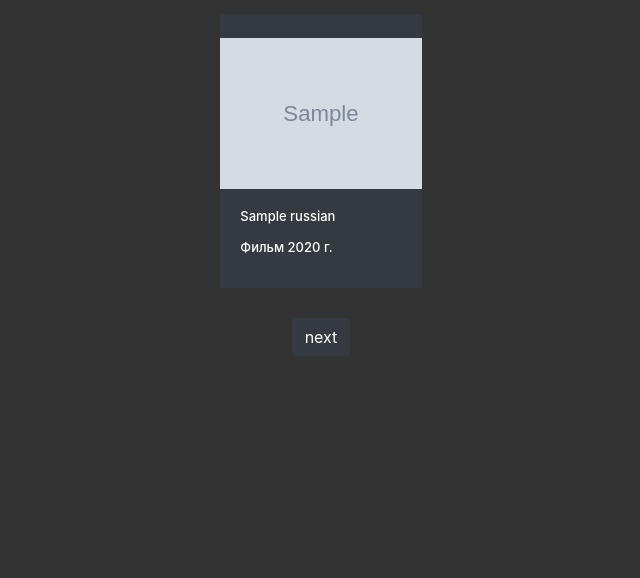
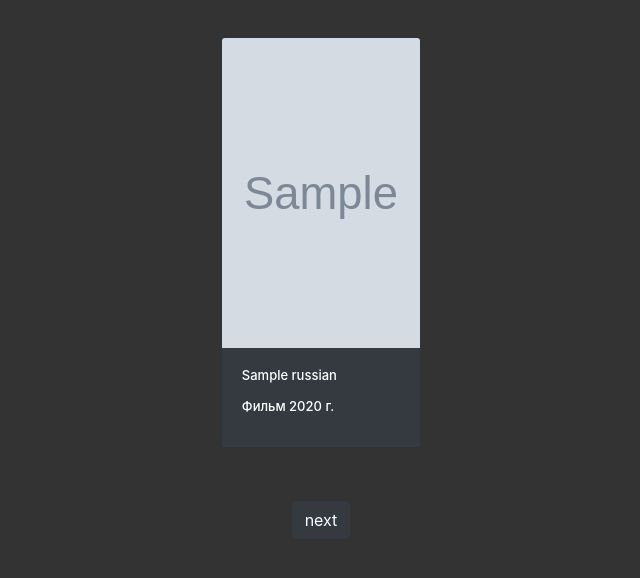
Before and after one commit to arman199611/nayi-kino, a Symfony app: template templates/base.html.twig in a window 1280 px wide. Shown: the part 54-632 px from the top of the page, without its empty margins (319-959 px from the left). Run offline with Twig, Linux system fonts and the light colour scheme; the template is opened without the code that fills it: most values are stand-ins (such as "Sample title", 1, 10 or a date in 2020); grey boxes marked "Sample" are stand-in pictures; some libraries are stand-ins or nearby versions.

Commit message:
style set

```diff
--- a/public/css/style.css
+++ b/public/css/style.css
@@ -51,6 +51,7 @@ body{
 .card{
     cursor: pointer;
     color: white;
+    min-height: 411px;
 }
 
 .card:hover{
--- a/templates/base.html.twig
+++ b/templates/base.html.twig
@@ -46,11 +46,13 @@
     {% endfor %}
 
     <div class="container-fluid">
+        <div class="row">
+            <div class="col-12 m-auto p-lg-4">
                 <div class="row films">
                     {% for item in films %}
                         <div class='col-md-2 col-5 all mb-4 d-block'>
                             <div class='card bg-dark' id='cn{{ item.id }}'>
-                        <img class='card-img-top pt-4  bg-dark' src='{{ item.posterUrl }}'>
+                                <img class='card-img-top bg-dark' src='{{ item.posterUrl }}' height="310px">
                                 <div class='card-body  bg-dark'>
                                     <h5 class='card-title  bg-dark'>{{ item.title.russian }}
                                         <br><br>{% if item.type == 'Series' %} Сериал {% else %} Фильм {% endif %} {{ item.year }}
@@ -59,6 +61,8 @@
                             </div>
                         </div>
                     {% endfor %}
+                </div>
+            </div>
         </div>
     </div>
     <div class="container-fluid mb-5">
```
Lines whose indentation alone changed are shown as unchanged.
